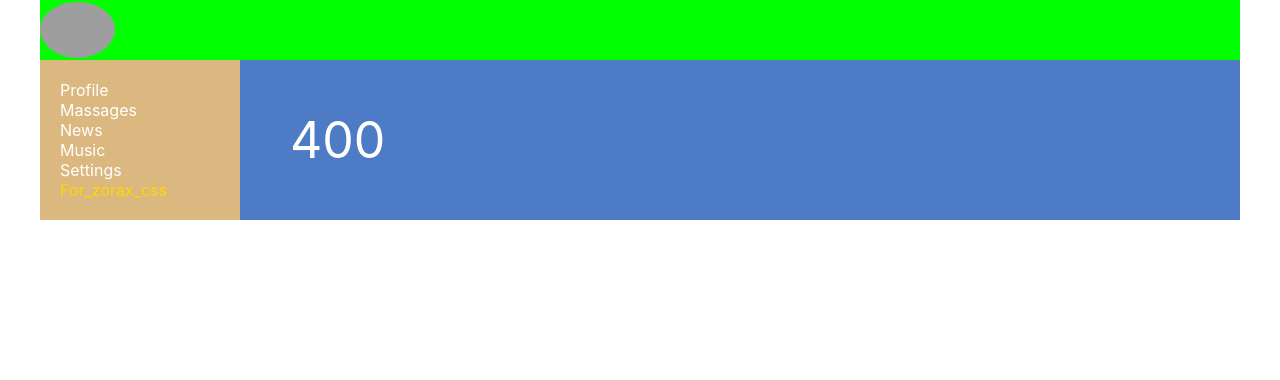
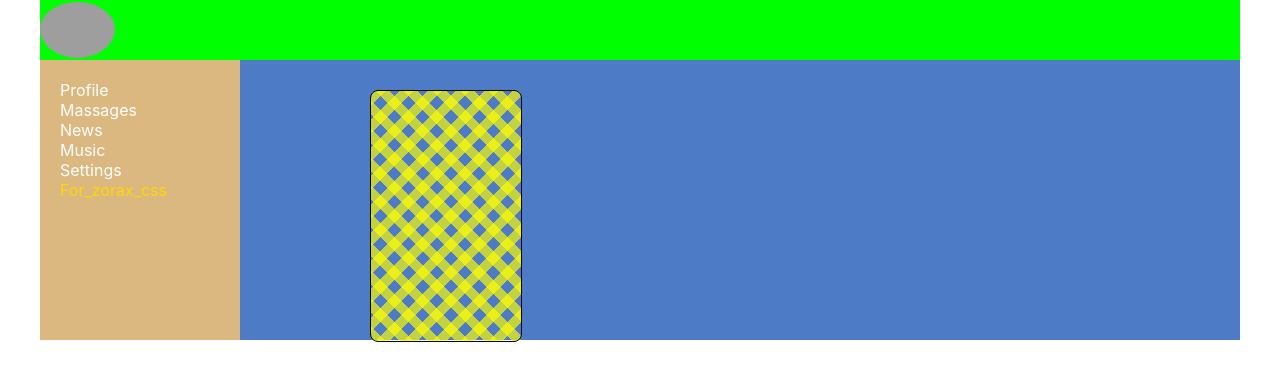
Before and after one commit to Alexandr-Shestihin/my_project_React_01, a React (Create React App) app: page /for_zorax_css in a window 1280 px wide. Shown: the top 380 px of the page. Built offline with nearby package versions, Linux system fonts and the light colour scheme; grey boxes are pictures that could not be loaded.

Commit message:
28.03.2021 21 Lesson Вёрстка страницы диалогов

```diff
--- a/src/components/Dialogs/Dialogs.jsx
+++ b/src/components/Dialogs/Dialogs.jsx
@@ -3,8 +3,31 @@ import s from "./Dialogs.module.scss";
 
 const Dialogs = () => {
    return (
-      <div>
-         Dialogs
+      <div className={s.dialogs}>
+         <div>
+            <div className={s.dialogs_items}>
+               <div className={s.dialog + " " + s.active}>
+                  Чёрный властелин
+               </div>
+               <div className={s.dialog}>
+                  Ян
+               </div>
+               <div className={s.dialog}>
+                  Александр
+               </div>
+               <div className={s.dialog}>
+                  Даун
+               </div>
+               <div className={s.dialog}>
+                  Шкальник
+               </div>
+            </div>
+         </div>
+         <div className={s.messages}>
+            <div className="message">Hi Gitler!</div>
+            <div className="message">Sieg Hill!</div>
+            <div className="message">SS!</div>
+         </div>
       </div>
    )
 }
--- a/src/components/Dialogs/Dialogs.module.scss
+++ b/src/components/Dialogs/Dialogs.module.scss
@@ -0,0 +1,18 @@
+.dialogs {
+   display: grid;
+   grid-template-columns: 2fr 10fr;
+   padding: 10px;
+
+   .dialogs_items {
+      .dialog {
+         &.active {
+            color: goldenrod;
+         }
+      }
+   }
+   .messages {
+      padding-left: 10px;
+      .message {
+      }
+   }
+}
--- a/src/components/For_zorax_css/For_zorax_css.jsx
+++ b/src/components/For_zorax_css/For_zorax_css.jsx
@@ -2,25 +2,15 @@ import React from 'react';
 import Learn from "./Learn/Learn";
 import s from "./For_zorax_css.module.scss";
 
-let menu = {
-   width: 200,
-   height: 300,
-   title: "My menu"
-};
-
-function multiplyNumeric(obj) {
-   for (let key in obj) {
-      if (typeof obj[key] == "number") {
-         obj[key] *= 2;
-      }
-   }
-}
-
-multiplyNumeric(menu);
 const For_zorax_css = () => {
    return (
       <div className={s.main}>
-         <Learn value={menu.width} />
+         <div className={s.main_container}>
+            <div className={s.container}>
+               Text
+         </div>
+         </div>
+         {/* <Learn value={1234} /> */}
       </div>
    )
 }
--- a/src/components/For_zorax_css/For_zorax_css.module.scss
+++ b/src/components/For_zorax_css/For_zorax_css.module.scss
@@ -1,24 +1,32 @@
-.triangl {
-   width: 120px;
-   height: 100px;
-   margin: 50px;
-   border: 1px solid rgb(0, 0, 0);
-   transition: box-shadow 0.5s ease-in-out 0.01s;
-   &:hover {
-      box-shadow: 1px 1px 10px black, inset 1px 1px 10px wheat;
+.container {
    background: repeating-linear-gradient(
          45deg,
-            rgba(255, 255, 0, 0.562),
-            rgba(255, 255, 0, 0.384) 10px,
+         rgba(255, 255, 0, 0.658),
+         rgba(255, 255, 0, 0.658) 10px,
          transparent 10px,
          transparent 20px
       ),
       repeating-linear-gradient(
          -45deg,
-            rgba(255, 255, 0, 0.562),
-            rgba(255, 255, 0, 0.384) 10px,
+         rgba(255, 255, 0, 0.658),
+         rgba(255, 255, 0, 0.658) 10px,
          transparent 10px,
          transparent 20px
       );
+   width: 250px;
+   height: 150px;
+   margin: 80px;
+   line-height: 150;
+   text-align: center;
+   font-size: 1.2em;
+   color: #fff;
+   border: 1px solid rgb(0, 0, 0);
+   border-radius: 8px;
+   transition: transform 0.9s ease-in-out 0.001s;
+   transform: rotateZ(90deg);
 }
+.main_container {
+   perspective: 500px;
+   width: 200px;
+   height: 200px;
 }
```
Lines whose indentation alone changed are shown as unchanged.
